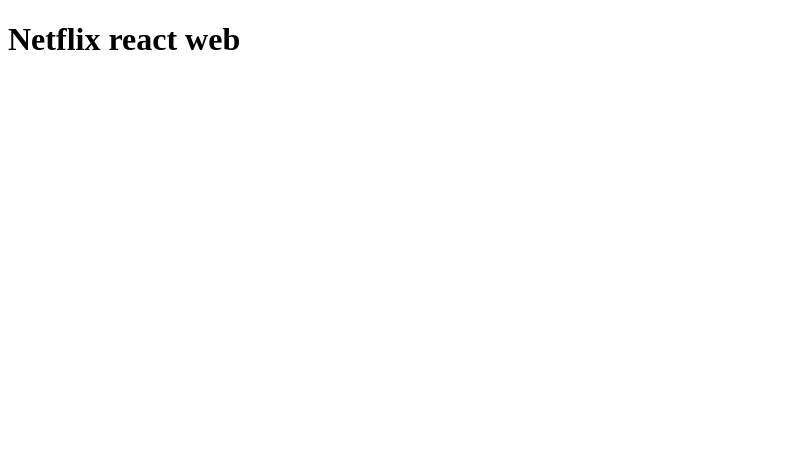
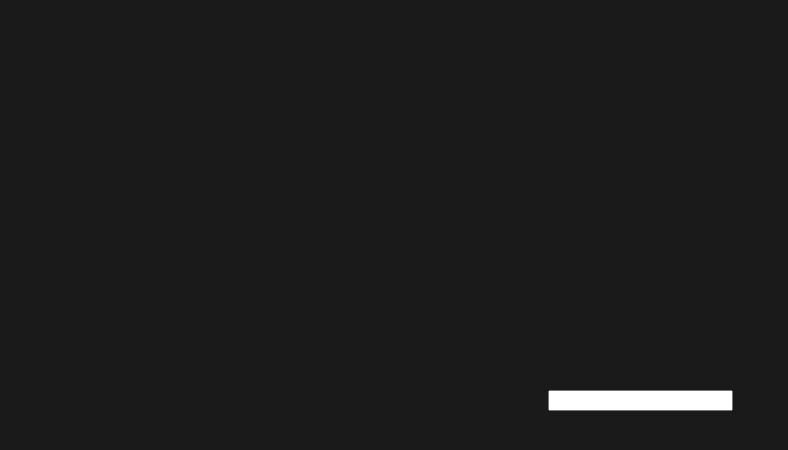
Before and after one commit to IqueMoraes/netflix-react-web, a React (Create React App) app: page / in a window 1280 px wide. Shown: the top 450 px of the page, without its empty margins (0-788 px from the left). Built offline with nearby package versions, Linux system fonts and the light colour scheme.

Commit message:
create initial form component

```diff
--- a/package.json
+++ b/package.json
@@ -45,5 +45,8 @@
       "last 1 firefox version",
       "last 1 safari version"
     ]
+  },
+  "devDependencies": {
+    "@types/styled-components": "^5.1.25"
   }
 }
--- a/public/index.html
+++ b/public/index.html
@@ -13,7 +13,7 @@
 
     <title>Netflix-react</title>
   </head>
-  <body>
+  <body style="margin:0">
     <noscript>You need to enable JavaScript to run this app.</noscript>
     <div id="root"></div>
 
--- a/src/App.tsx
+++ b/src/App.tsx
@@ -1,7 +1,9 @@
+import Login from "./screens/login/login.screen";
+
 function App() {
   return (
     <>
-      <h1>Netflix react web </h1>
+      <Login />
     </>
   );
 }
--- /dev/null
+++ b/src/screens/login/login.screen.tsx
@@ -0,0 +1,30 @@
+import { useCallback, useState } from "react";
+import { Wrapper } from "./login.styled";
+import { ILoginData } from "./login.types";
+
+function Login() {
+
+  const [ email, setEmail ] = useState<String>('');
+
+  const [ data, setData ] = useState<ILoginData>({
+    email: '',
+    password: ''
+  })
+
+  const handleChange = useCallback((event: any)=> {
+    setEmail(event.target.value)
+  }, [])
+
+  return (
+    <Wrapper container justifyContent="center" alignContent="center">
+      {/* <form>
+        <input type="text" name="email" />
+        <input type="text" name="password" />
+        <button type="submit">Entrar</button>
+      </form> */}
+      <input type="text" name="email"  onChange={handleChange} />
+    </Wrapper>
+  )
+}
+
+export default Login;
--- /dev/null
+++ b/src/screens/login/login.styled.tsx
@@ -0,0 +1,7 @@
+import styled from 'styled-components';
+import { Grid } from '@mui/material';
+
+export const Wrapper = styled(Grid)`
+  min-height: 100vh;
+  background-color: #1A1A1A;
+`
--- /dev/null
+++ b/src/screens/login/login.types.tsx
@@ -0,0 +1,6 @@
+interface ILoginData {
+  email: string;
+  password: string;
+}
+
+export type { ILoginData };
```
Also changed, not shown: 1 other file (tests, documents, lock files or other folders).
